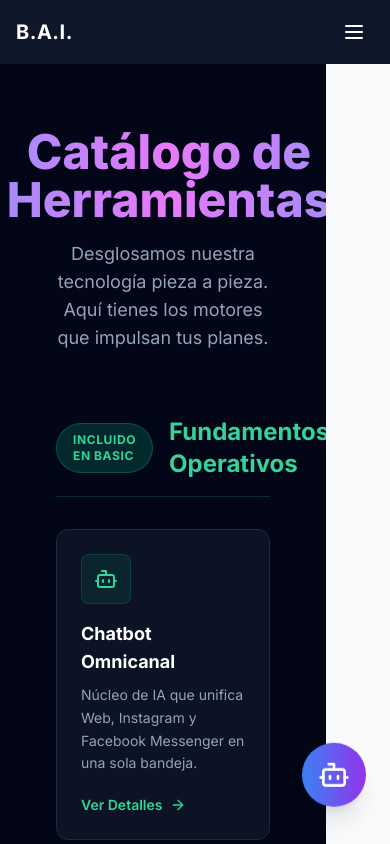
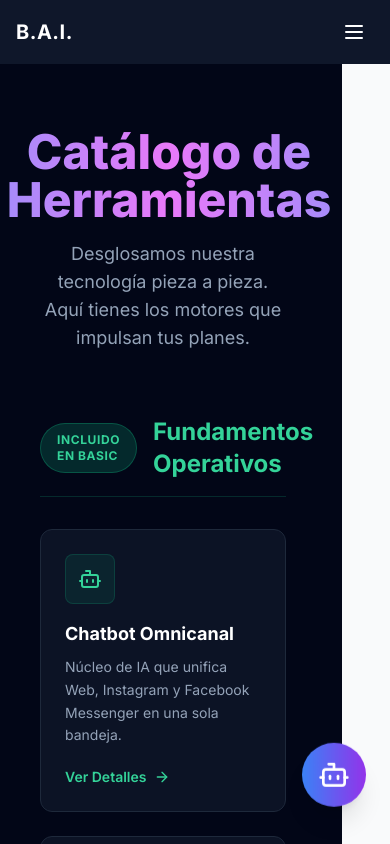
Before and after one commit to estudiohrsholding/BAI, a Next.js app in the folder frontend/: page /software in a window 390 px wide. Built offline with nearby package versions, Linux system fonts and the light colour scheme; no server answers.

Commit message:
fronted mejorado 2

```diff
--- a/frontend/src/app/(platform)/automation/page.tsx
+++ b/frontend/src/app/(platform)/automation/page.tsx
@@ -102,7 +102,7 @@ export default function AutomationPage() {
   };
 
   return (
-    <div className="space-y-8">
+    <div className="w-full max-w-[1600px] mx-auto space-y-8">
         {/* Hero Header */}
         <div>
           <h1 className="text-4xl font-bold text-gray-900">
--- a/frontend/src/app/(platform)/dashboard/page.tsx
+++ b/frontend/src/app/(platform)/dashboard/page.tsx
@@ -104,7 +104,7 @@ export default function DashboardPage() {
   }
 
   return (
-    <div className="space-y-8">
+    <div className="w-full max-w-[1600px] mx-auto space-y-8">
       {/* Command Center Header */}
       <div className="border-b border-slate-200 pb-6">
         <div className="flex items-center justify-between">
--- a/frontend/src/app/(platform)/data/page.tsx
+++ b/frontend/src/app/(platform)/data/page.tsx
@@ -55,7 +55,7 @@ export default function DataPage() {
   }, [router]);
 
   return (
-    <div className="space-y-6">
+    <div className="w-full h-full space-y-6">
         {/* Header - Dark theme style */}
         <div className="flex items-center gap-3">
           <div className="flex h-12 w-12 items-center justify-center rounded-lg bg-gradient-to-br from-slate-800 to-slate-900">
--- a/frontend/src/app/(platform)/settings/page.tsx
+++ b/frontend/src/app/(platform)/settings/page.tsx
@@ -82,7 +82,7 @@ export default function SettingsPage() {
   }
 
   return (
-    <div className="space-y-6">
+    <div className="w-full max-w-5xl space-y-6">
       {/* Header */}
       <div className="flex items-center gap-3">
         <div className="flex h-12 w-12 items-center justify-center rounded-lg bg-gray-100">
--- a/frontend/src/app/(platform)/software/page.tsx
+++ b/frontend/src/app/(platform)/software/page.tsx
@@ -112,7 +112,7 @@ export default function SoftwarePage() {
         <div className="absolute inset-0 bg-[radial-gradient(circle_at_50%_20%,rgba(139,92,246,0.1),transparent_50%)]" />
       </div>
 
-      <div className="relative w-full max-w-7xl mx-auto px-6 md:px-10 py-12 md:py-20 space-y-16">
+      <div className="relative w-full max-w-[1600px] mx-auto px-6 md:px-10 py-12 md:py-20 space-y-16">
         {/* HEADER */}
         <div className="text-center space-y-4">
           <div className="flex items-center justify-center gap-3 mb-2">
--- a/frontend/src/components/templates/DashboardShell.tsx
+++ b/frontend/src/components/templates/DashboardShell.tsx
@@ -43,7 +43,7 @@ export function DashboardShell({ children, isFullWidth = false }: DashboardShell
           // Full width pages: no padding, prevent horizontal scroll, relative positioning
           isFullWidth
             ? "p-0 bg-slate-950 overflow-x-hidden overflow-y-auto relative"
-            : "p-8 bg-gray-50 overflow-y-auto",
+            : "p-4 md:p-8 bg-gray-50 overflow-y-auto",
           // Add top padding on mobile to account for fixed header
           "pt-20 md:pt-0"
         )}
```
